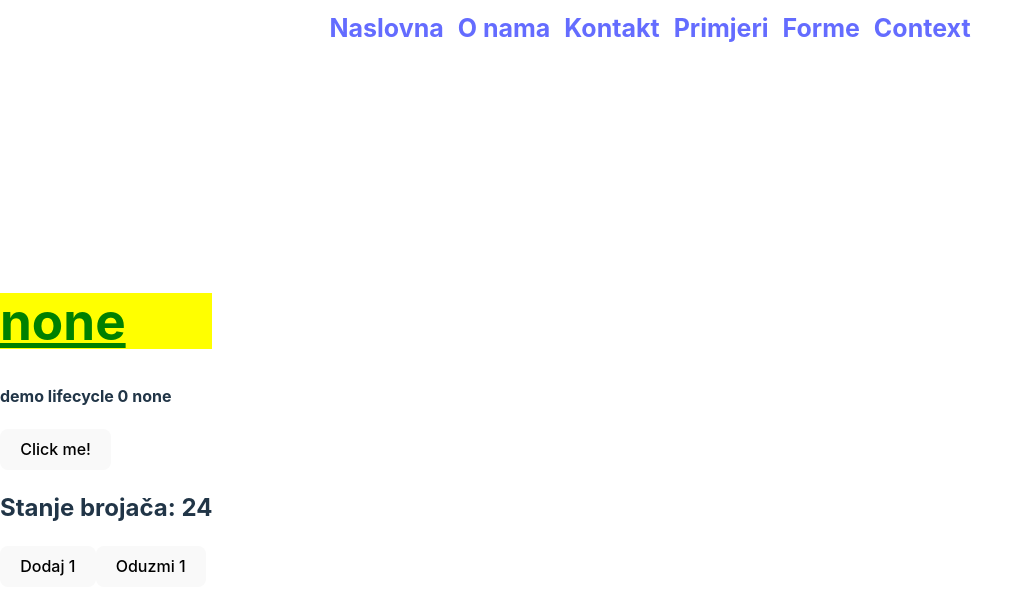
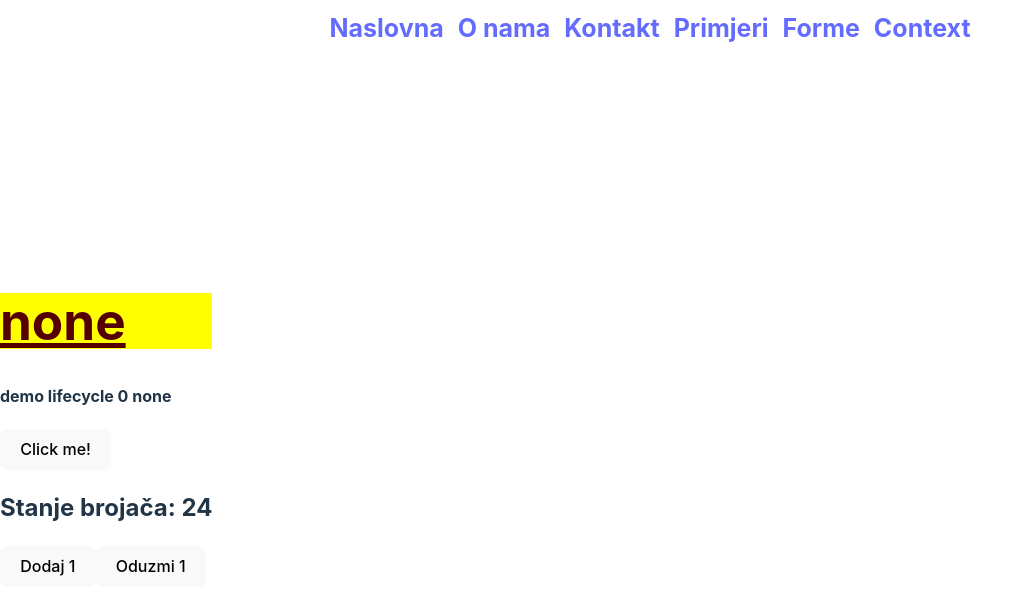
Before and after one commit to webbugt/algebra-react-vjezbe, a React (Vite) app: page /kontakt in a window 1280 px wide. Shown: the top 614 px of the page, without its empty margins (0-1034 px from the left). Built offline with nearby package versions, Linux system fonts and the light colour scheme.

Commit message:
new titles

```diff
--- a/src/components/Titles.jsx
+++ b/src/components/Titles.jsx
@@ -30,6 +30,11 @@ Title.defaultProps={
 }
 
 const GreenTitle = withColor(Title,"green")
+
+
+export const RedTitle = withColor(Title, "#550000")
+
+export const YellowTitle = withColor(Title, "#999900")
 
 function Subtitle({title,className,color}){
   return (
--- a/src/routes/Kontakt.jsx
+++ b/src/routes/Kontakt.jsx
@@ -2,7 +2,7 @@
 import { useState } from "react";
 import EventButton from "../components/EventButton.jsx";
 import Header from "../components/Header.jsx";
-import { GreenTitle } from "../components/Titles.jsx";
+import { RedTitle } from "../components/Titles.jsx";
 import LifecycleDemo from "../components/LifecycleDemo.jsx";
 import { Counter } from "../components/Counter.jsx";
 
@@ -18,7 +18,7 @@ export function Kontakt() {
   return (
     <div>
       <Header />
-      <GreenTitle title={lastState} />
+      <RedTitle title={lastState} />
       <LifecycleDemo currentEvent={lastState}/>
       <EventButton onChange={buttonChangeHandler}/>
       <Counter initial={24}/>
--- a/src/routes/Primjeri.jsx
+++ b/src/routes/Primjeri.jsx
@@ -1,13 +1,13 @@
 import ArticleCards from "../components/ArticleCards.jsx";
 import Header from "../components/Header.jsx";
 import InteractiveSvg from "../components/InteractiveSvg.jsx";
-import { FancyTitle } from "../components/Titles.jsx";
+import { YellowTitle } from "../components/Titles.jsx";
 
 export function Primjeri() {
   return (
     <div>
       <Header />
-      <FancyTitle title="Primjeri" />
+      <YellowTitle title="Primjeri" />
       <ArticleCards />
       <InteractiveSvg
         circles={["#0ff000", "red", "maroon", "magenta", "green", "blue"]}
```
